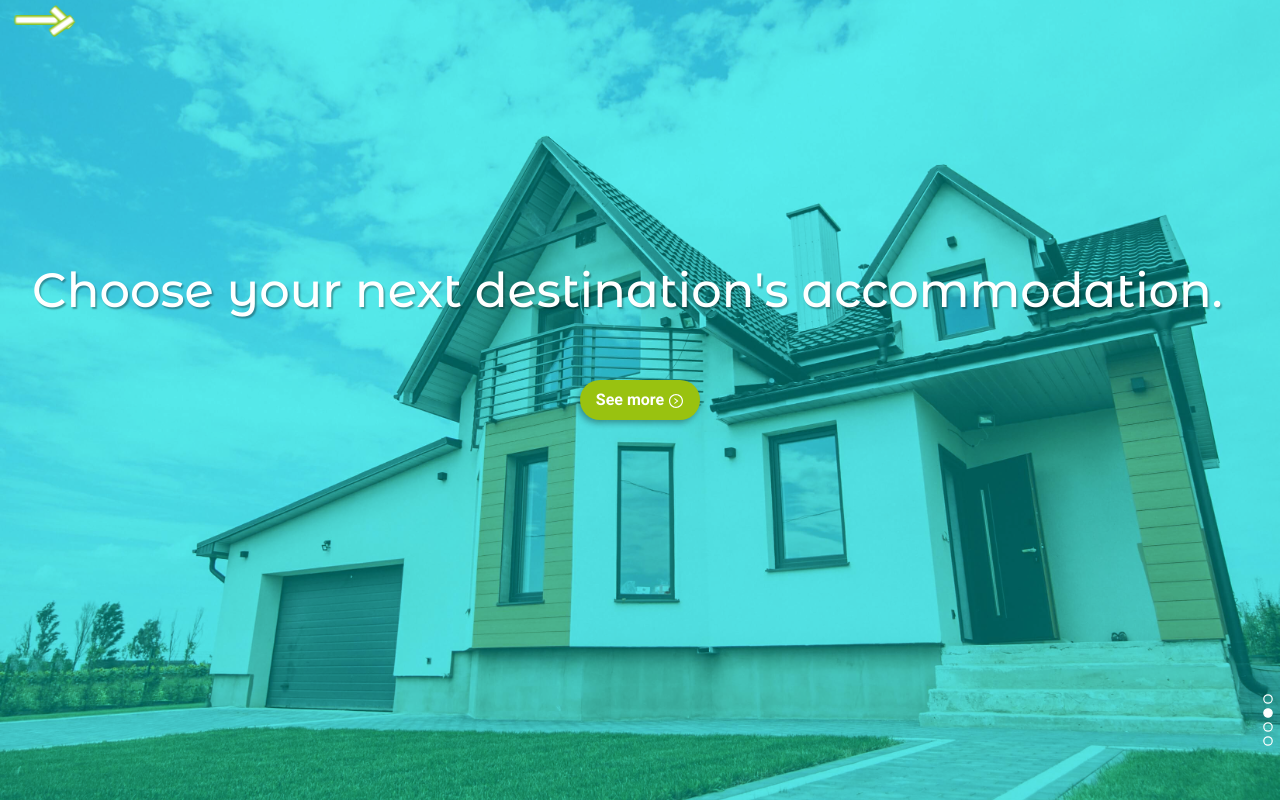
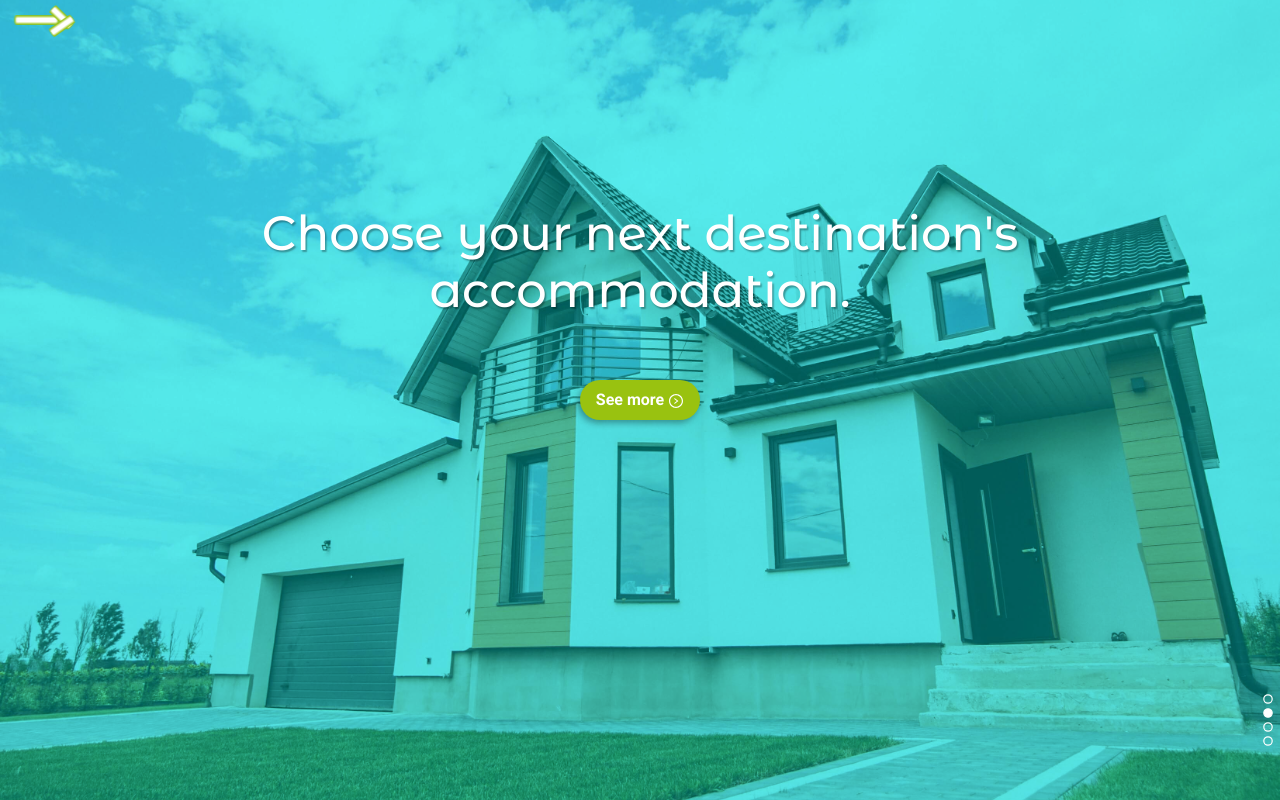
Before and after one commit to Zven94/rentforaday-front-end, a React (Create React App) app: page / in a window 1280 px wide. Built offline with nearby package versions, Linux system fonts and the light colour scheme; no server answers.

Commit message:
Modified several files. - Added a padding/margin left considering teh space needed for sidebar.

```diff
--- a/src/components/Splash.jsx
+++ b/src/components/Splash.jsx
@@ -21,7 +21,7 @@ import 'swiper/css/pagination';
 import '../styles/Splash.css';
 
 const Splash = () => (
-  <>
+  <div className="splashPage">
     <h1 className="slideContent__title">Choose your next destination&apos;s accommodation.</h1>
     <Swiper
       className="splashSwiper"
@@ -80,7 +80,7 @@ const Splash = () => (
         </div>
       </SwiperSlide>
     </Swiper>
-  </>
+  </div>
 );
 
 export default Splash;
--- a/src/index.css
+++ b/src/index.css
@@ -44,8 +44,18 @@ h1,
   border-bottom: 2px solid white;
 }
 
+.nav > section:nth-child(2),
+.nav > div:nth-child(2) {
+  padding-left: 10rem;
+}
+
 @media (max-width: 768px) {
   h1.slideContent__title {
     font-size: 2rem;
   }
+
+  .nav > section:nth-child(2),
+  .nav > div:nth-child(2) {
+    padding-left: 0;
+  }
 }
--- a/src/styles/Splash.css
+++ b/src/styles/Splash.css
@@ -1,8 +1,4 @@
-.splashSwiper {
-  animation: appear 0.5s ease-in-out forwards;
-}
-
-.swiper {
+.splashPage {
   width: 100%;
   height: 100%;
   margin-left: auto;
@@ -13,46 +9,59 @@
   padding: 0;
   z-index: -1;
   display: block;
+  padding-left: 0 !important;
 }
 
-.swiper-slide {
+.splashSwiper {
+  animation: appear 0.5s ease-in-out forwards;
+}
+
+div.splashPage .swiper {
+  width: 100%;
+  height: 100%;
+}
+
+div.splashPage .swiper-slide {
   background: #fff;
   display: flex;
   justify-content: center;
   align-items: center;
 }
 
-.swiper-slide img {
+div.splashPage .swiper-slide img {
   display: block;
   width: 100%;
   height: 100%;
   object-fit: cover;
 }
 
-.swiper-vertical > .swiper-pagination-bullets,
+div.splashPage .swiper-vertical > .swiper-pagination-bullets,
 .swiper-pagination-vertical.swiper-pagination-bullets {
   top: 90%;
 }
 
-.swiper-pagination-bullet {
+div.splashPage .swiper-pagination-bullet {
   background-color: transparent !important;
   border: 1px solid white !important;
   opacity: 1 !important;
   transform: scale(1.2);
 }
 
-.swiper-pagination-bullet-active {
+div.splashPage .swiper-pagination-bullet-active {
   background-color: white !important;
 }
 
 /* Contenido de cada Slide */
 
 h1.slideContent__title {
+  width: 100%;
+  position: absolute;
+  z-index: 2;
   font-size: 3rem;
   color: white;
   text-align: center;
   text-shadow: 0.1rem 0.1rem 0.1rem rgba(0, 0, 0, 0.33);
-  padding: 0 2rem;
+  padding: 0 15rem;
   display: flex;
   justify-content: center;
   align-items: flex-end;
@@ -110,3 +119,9 @@ h1.slideContent__title {
   background-image: url("../assets/houses/house-4.jpg");
   background-color: var(--yellow-rgba);
 }
+
+@media (max-width: 768px) {
+  h1.slideContent__title {
+    padding: 0 2rem;
+  }
+}
--- a/src/styles/addReserve.css
+++ b/src/styles/addReserve.css
@@ -1,5 +1,5 @@
 .addReserve {
-  margin-left: 20rem;
+  padding-left: 20rem;
   display: flex;
   flex-direction: column;
   align-items: center;
@@ -101,7 +101,7 @@
 
 @media (max-width: 900px) {
   .addReserve {
-    margin-left: 0;
+    padding-left: 0;
 
     &::before {
       height: 140vh;
```
